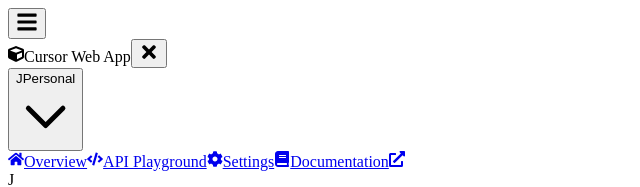
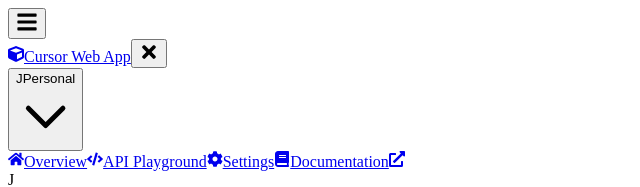
Before and after one commit to technophile21/cursor-web-app, a Next.js app: page /protected in a window 1280 px wide. Shown: the top 187 px of the page, without its empty margins (0-640 px from the left). Built offline with nearby package versions, Linux system fonts and the light colour scheme; no server answers.

Commit message:
Navigate to home on clicking app title in sidebar

```diff
--- a/src/components/Sidebar.tsx
+++ b/src/components/Sidebar.tsx
@@ -34,8 +34,10 @@ export default function Sidebar({ open, onClose, onOpen }: SidebarProps) {
         <div>
           {/* Logo and close button */}
           <div className="flex items-center gap-3 px-6 py-6 relative">
-            <FaCube className="text-blue-500 text-2xl flex-shrink-0" />
-            <span className="font-bold text-xl text-gray-800 whitespace-nowrap">Cursor Web App</span>
+            <Link href="/" className="flex items-center gap-3 hover:opacity-80 transition-opacity">
+              <FaCube className="text-blue-500 text-2xl flex-shrink-0" />
+              <span className="font-bold text-xl text-gray-800 whitespace-nowrap">Cursor Web App</span>
+            </Link>
             <button
               className="absolute right-2 top-1/2 -translate-y-1/2 text-gray-400 hover:text-gray-700 p-1"
               onClick={onClose}
```
